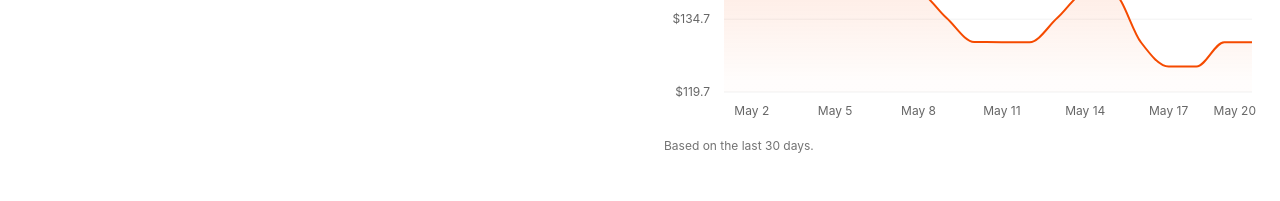
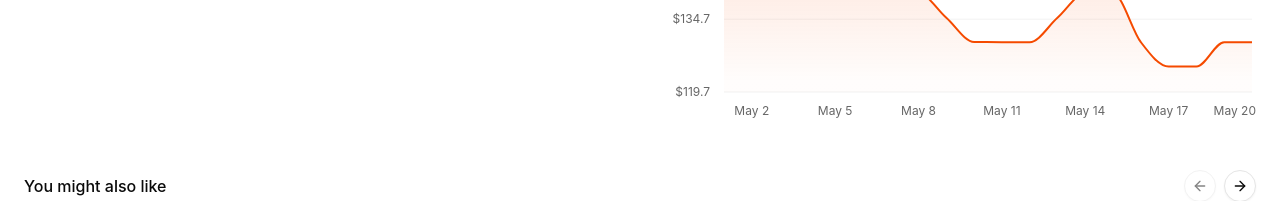
Before and after one commit to channel3-ai/channel3-ui, a React (Vite) app: page / in a window 1280 px wide. Shown: the part 6320-6521 px from the top of the page. Built offline with nearby package versions, Linux system fonts and the light colour scheme.

Commit message:
Remove price history window caption

```diff
--- a/registry/default/components/product-details.tsx
+++ b/registry/default/components/product-details.tsx
@@ -222,7 +222,6 @@ function PriceHistorySection({ className, ...rest }: React.ComponentProps<"div">
       <h2 className="text-sm font-medium text-muted-foreground">Price history</h2>
       {statistics ? <PriceRangeGauge statistics={statistics} locale={locale} /> : null}
       {history.length > 0 ? <PriceHistoryChart history={history} locale={locale} /> : null}
-      <p className="text-xs text-muted-foreground">Based on the last 30 days.</p>
     </div>
   );
 }
```
Also changed, not shown: public/r/product-details.json (+1 -1 lines).
